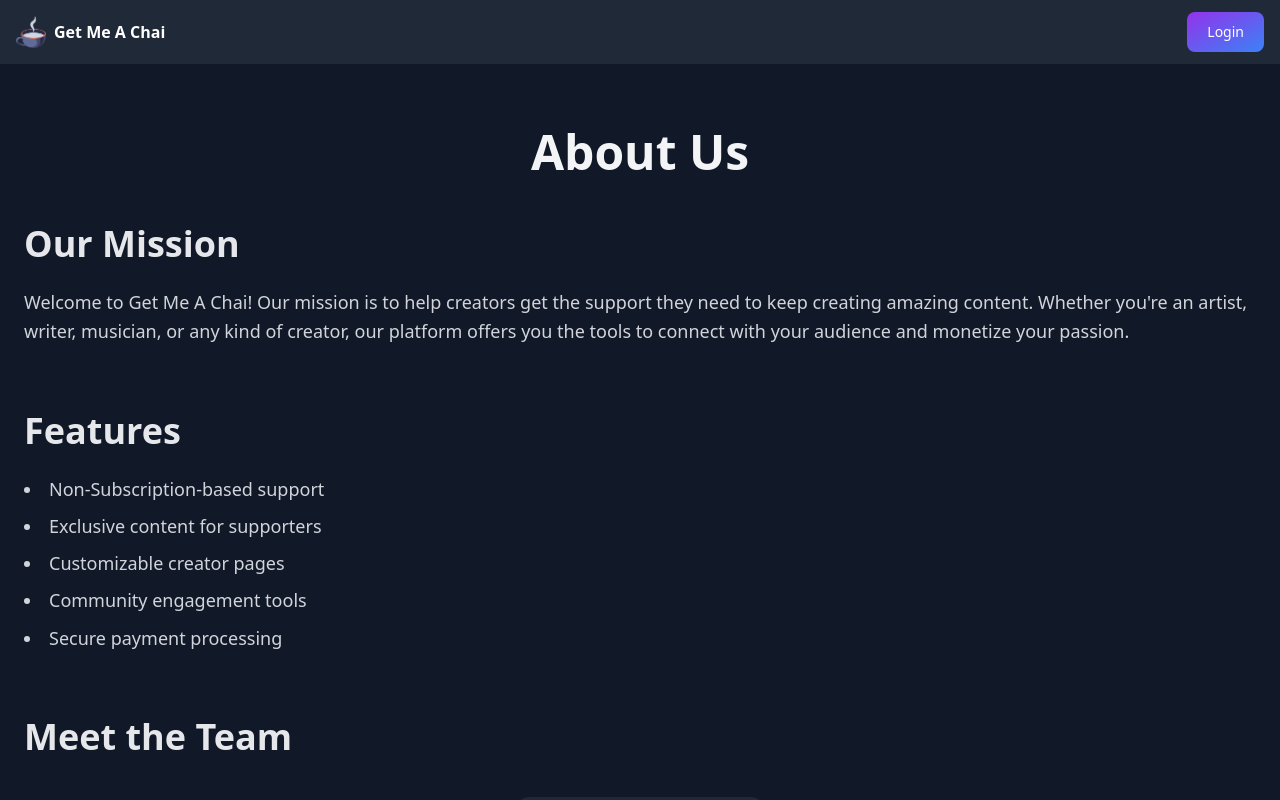
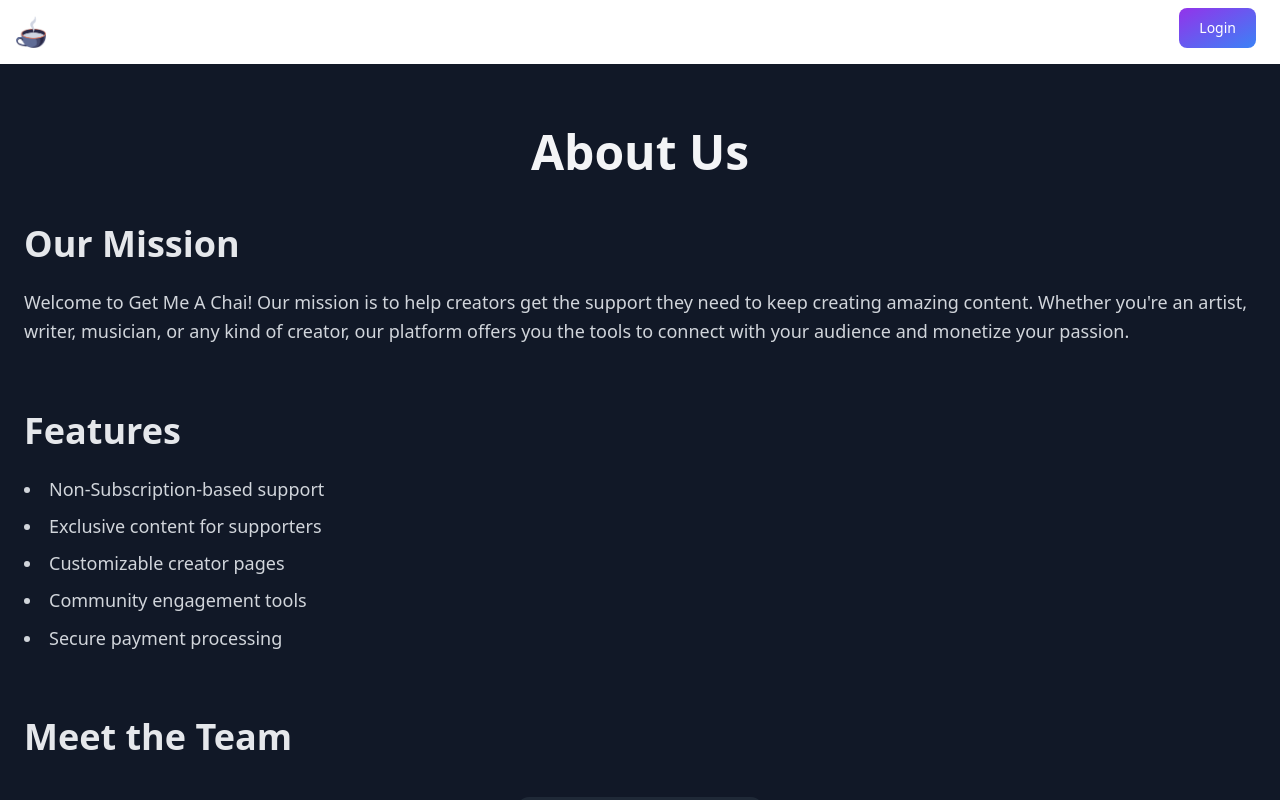
Before and after one commit to Me-V/myDeploy, a Next.js app: page /About in a window 1280 px wide. Shown: the top 800 px of the page. Built offline with nearby package versions, Linux system fonts and the light colour scheme; no server answers.

Commit message:
Fixed Stuff

```diff
--- a/app/page.js
+++ b/app/page.js
@@ -3,60 +3,6 @@ import Link from "next/link";
 
 export default function Home() {
   return (
-    // <>
-    //   <div className="gap-6 flex flex-col items-center justify-center text-white h-[44vh] md:h-[60vh] lg:h-[80vh] p-4">
-
-    //     <div className="font-bold text-3xl md:text-5xl flex gap-3 justify-center items-center text-center">
-    //       Buy Me A Chai
-    //       <span>
-    //         <Image src="/giphy.gif" alt="Tea GIF" width={50} height={50} className="w-10 h-10 md:w-16 md:h-16" />
-    //       </span>
-    //     </div>
-    //     <p className="text-center text-sm md:text-base">This is a Funding site</p>
-    //     <div className="flex flex-col md:flex-row gap-4 mt-4">
-    //       <Link href="/Login">
-    //         <button type="button" className="w-full md:w-auto text-white bg-gradient-to-br from-purple-600 to-blue-500 hover:bg-gradient-to-bl focus:ring-4 focus:outline-none focus:ring-blue-300 dark:focus:ring-blue-800 font-medium rounded-lg text-sm md:text-base px-5 py-2.5 text-center me-2 mb-2">
-    //           Start Now
-    //         </button>
-    //       </Link>
-    //       <Link href="/About">
-    //         <button type="button" className="w-full md:w-auto text-white bg-gradient-to-br from-purple-600 to-blue-500 hover:bg-gradient-to-bl focus:ring-4 focus:outline-none focus:ring-blue-300 dark:focus:ring-blue-800 font-medium rounded-lg text-sm md:text-base px-5 py-2.5 text-center me-2 mb-2">
-    //           Read More
-    //         </button>
-    //       </Link>
-    //     </div>
-    //   </div>
-
-    //   <div className="bg-white opacity-5 h-1 mx-4 md:mx-8"></div>
-
-    //   <div className="text-white container mx-auto p-4">
-    //     <h1 className="text-2xl md:text-3xl font-bold text-center my-14">Your Fans Can Buy You A Chai</h1>
-    //     <div className="flex flex-wrap gap-5 justify-center">
-    //       <div className="item space-y-3 flex flex-col items-center">
-    //         <Image className="rounded-full p-2 text-black" width={160} height={160} src="/devguy3.gif" alt="Dev Guy" />
-    //         <div className="font-bold text-white text-center">Fund Yourself</div>
-    //       </div>
-    //       <div className="item space-y-3 flex flex-col items-center">
-    //         <Image className="rounded-full p-2 text-black" width={160} height={160} src="/ZgRn.gif" alt="Dev Guy" />
-    //         <div className="font-bold text-white text-center">Fund Yourself</div>
-    //       </div>
-    //       <div className="item space-y-3 flex flex-col items-center">
-    //         <Image className="rounded-full p-2 text-black" width={160} height={160} src="/6iyoBbdpT.gif" alt="Dev Guy" />
-    //         <div className="font-bold text-white text-center">Fund Yourself</div>
-    //       </div>
-    //     </div>
-    //   </div>
-
-    //   <div className="bg-white opacity-5 h-1 mx-4 md:mx-8"></div>
-
-    //   <div className="text-white container mx-auto h-[60vh] p-4">
-    //     <h1 className="text-2xl md:text-3xl font-bold text-center my-14">Your Fans Can Buy You A Chai</h1>
-    //     <div className="flex-col flex justify-center items-center md:w-auto">
-    //       <iframe width="20%" height="315" src="https://www.youtube.com/embed/QtaorVNAwbI?si=pTVcAWlTowHNm8nw" title="YouTube video player" frameBorder="0" allow="accelerometer; autoplay; clipboard-write; encrypted-media; gyroscope; picture-in-picture; web-share" referrerPolicy="strict-origin-when-cross-origin" allowFullScreen className="max-w-full"></iframe>
-    //     </div>
-    //   </div>
-    // </>
-
     <>
       <div
         className="hero min-h-screen bg-cover bg-center"
@@ -67,7 +13,13 @@ export default function Home() {
         <div className="hero-overlay bg-opacity-60"></div>
         <div className="hero-content text-neutral-content text-center">
           <div className="max-w-md">
-            <h1 className="mb-5 text-5xl font-bold text-white sm:text-6xl">
+            {/* Text visible only on small screens (e.g., iPhone SE, iPhone 14 Pro Max) */}
+            <h2 className="hidden sm:block md:hidden mb-5 text-4xl font-extrabold text-gradient bg-clip-text text-transparent sm:text-5xl">
+              Get Me A Chai
+            </h2>
+
+            {/* Existing Heading */}
+            <h1 className="mb-5 text-5xl font-extrabold text-white sm:text-6xl">
               Support Your Favourite Creators
             </h1>
             <p className="mb-5 text-white sm:text-lg">
--- a/components/Navbar.js
+++ b/components/Navbar.js
@@ -9,25 +9,26 @@ const Navbar = () => {
   const [showDropdown, setShowDropdown] = useState(false);
 
   return (
-    <nav className='bg-gray-800 text-white flex justify-between items-center px-4 h-16'>
-      <Link href="/" className='logo font-bold flex items-center gap-2'>
+    <nav className='text-white flex justify-between items-center px-4 h-16'>
+      <Link href="/" className='logo font-bold flex justify-center items-center gap-4'>
         <Image src="/giphy.gif" width={30} height={30} alt="Logo" />
-        <span>Get Me A Chai</span>
+        {/* Conditionally render the text based on session */}
+        {!session && <span>Get Me A Chai</span>}
       </Link>
 
-      <div className='relative'>
+      <div>
         {session ? (
           <>
             <button
               onClick={() => setShowDropdown(!showDropdown)}
               id="dropdownDefaultButton"
               data-dropdown-toggle="dropdown"
-              className="text-white bg-blue-700 hover:bg-blue-800 focus:ring-4 focus:outline-none focus:ring-blue-300 font-medium rounded-lg text-sm px-5 py-2.5 text-center inline-flex items-center dark:bg-blue-600 dark:hover:bg-blue-700 dark:focus:ring-blue-800"
+              className="my-3 mx-4 text-white bg-blue-700 hover:bg-blue-800 focus:ring-4 focus:outline-none focus:ring-blue-300 font-medium rounded-lg text-sm px-5 py-2.5 text-center inline-flex items-center dark:bg-blue-600 dark:hover:bg-blue-700 dark:focus:ring-blue-800"
               type="button"
             >
               Welcome {session.user.email}
               <svg
-                className="w-2.5 h-2.5 ml-2.5"
+                className="w-2.5 h-2.5 ms-3"
                 aria-hidden="true"
                 xmlns="http://www.w3.org/2000/svg"
                 fill="none"
@@ -45,7 +46,7 @@ const Navbar = () => {
 
             <div
               id="dropdown"
-              className={`z-10 ${showDropdown ? "" : "hidden"} absolute right-0 bg-white divide-y divide-gray-100 rounded-lg shadow w-44 dark:bg-gray-700`}
+              className={`z-10 ${showDropdown ? "" : "hidden"} absolute bg-white divide-y divide-gray-100 rounded-lg shadow w-44 dark:bg-gray-700`}
             >
               <ul className="py-2 text-sm text-gray-700 dark:text-gray-200" aria-labelledby="dropdownDefaultButton">
                 <li>
@@ -62,7 +63,7 @@ const Navbar = () => {
           </>
         ) : (
           <Link href="/Login">
-            <button className="text-white bg-gradient-to-br from-purple-600 to-blue-500 hover:bg-gradient-to-bl focus:ring-4 focus:outline-none focus:ring-blue-300 dark:focus:ring-blue-800 font-medium rounded-lg text-sm px-5 py-2.5 text-center">
+            <button className="text-white bg-gradient-to-br from-purple-600 to-blue-500 hover:bg-gradient-to-bl focus:ring-4 focus:outline-none focus:ring-blue-300 dark:focus:ring-blue-800 font-medium rounded-lg text-sm px-5 py-2.5 text-center me-2 mb-2">
               Login
             </button>
           </Link>
```
